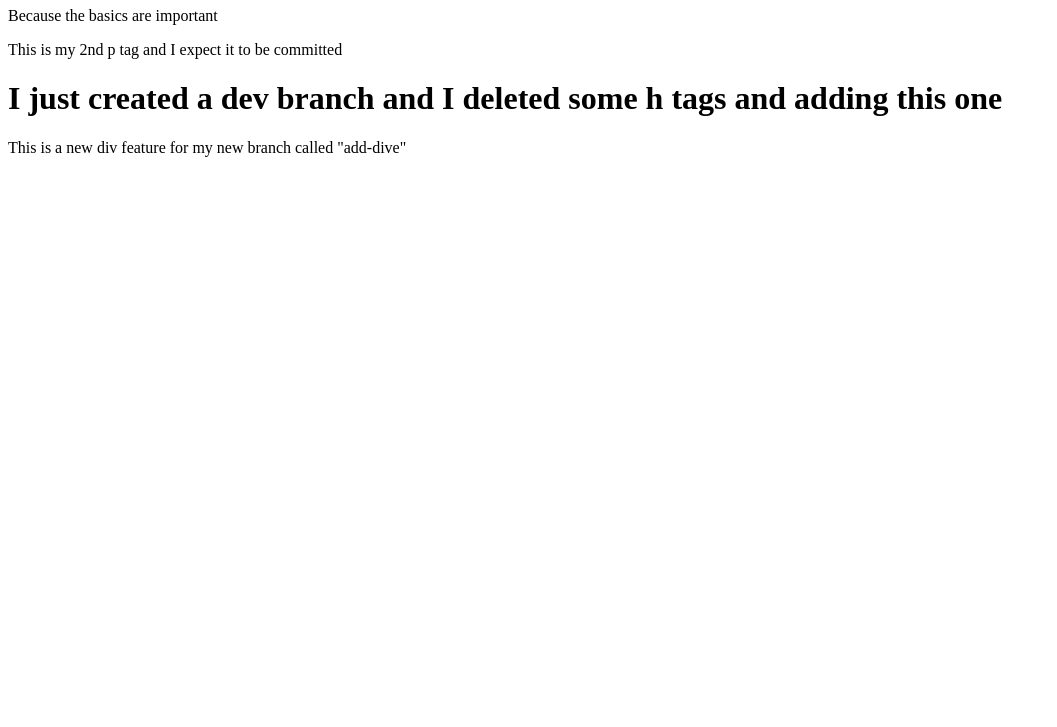
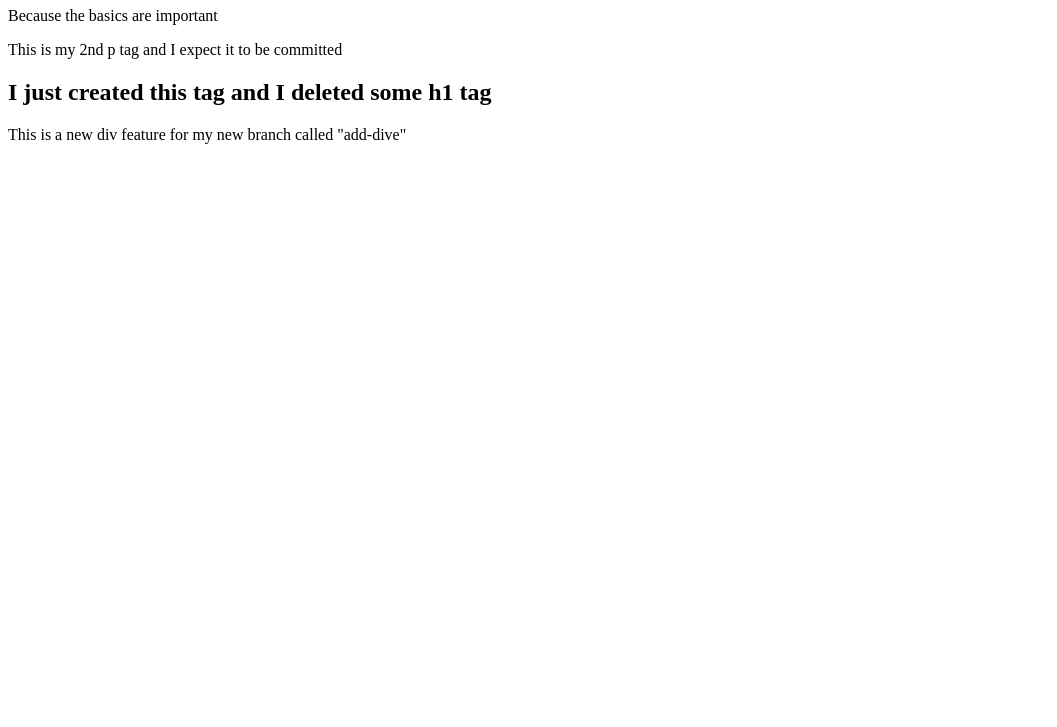
Before and after one commit to thanhtheman/git_basic, a plain HTML site: page index.html in a window 1280 px wide. Shown: the part 73-800 px from the top of the page, without its empty margins (0-1057 px from the left). Drawn offline with Linux system fonts and the light colour scheme.

Commit message:
just delete h1 and added h2

```diff
--- a/index.html
+++ b/index.html
@@ -9,8 +9,8 @@
     <h1>Git & Github Crash Course</h1>
     <p>Because the basics are important</p>
     <p>This is my 2nd p tag and I expect it to be committed</p>
-    <h1> I just created a dev branch and I deleted some h tags and adding this one</h1>
 
+    <h2> I just created this tag and I deleted some h1 tag</h2>
     <title>I just push this title to my online </title>
 </body>
 <div>
```
